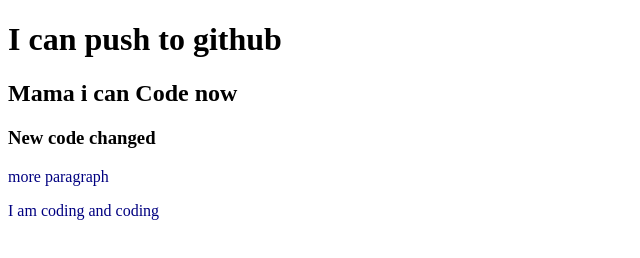
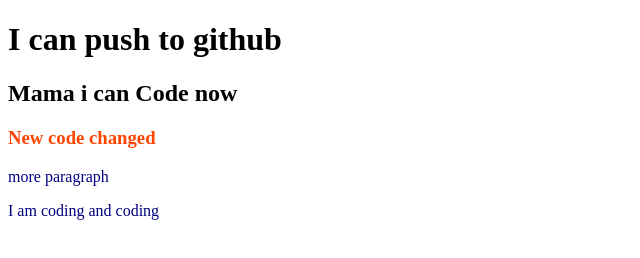
Before and after one commit to Sharier475/my-second-repo, a plain HTML site: page index.html in a window 1280 px wide. Shown: the whole page, without its empty margins (0-640 px from the left). Drawn offline with Linux system fonts and the light colour scheme.

Commit message:
make orange

```diff
--- a/style.css
+++ b/style.css
@@ -1,3 +1,6 @@
 p{
     color: navy;
 }
+h3{
+    color: orangered;
+}
```
